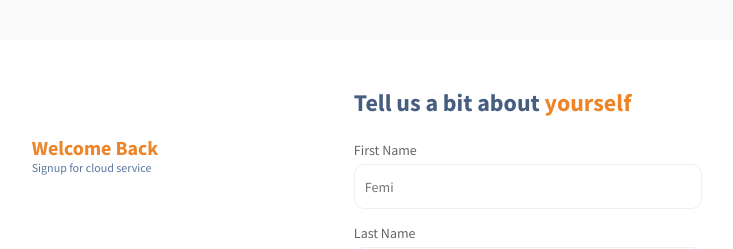
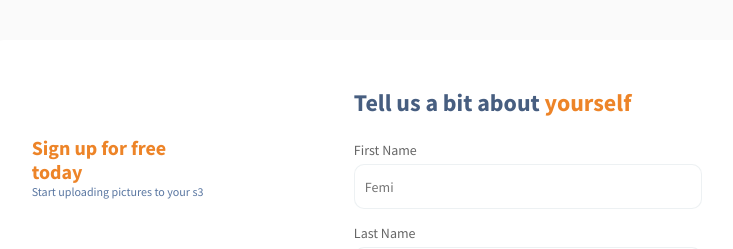
Before and after one commit to echilaka1/cloudproject, a React (Create React App) app: page /signup in a window 1280 px wide. Shown: the top 249 px of the page, without its empty margins (248-981 px from the left). Built offline with nearby package versions, Linux system fonts and the light colour scheme; no server answers.

Commit message:
added image upload to register and dashboard

```diff
--- a/src/pages/auth/signup/index.js
+++ b/src/pages/auth/signup/index.js
@@ -156,9 +156,9 @@ export default function Register() {
               <div class="col-md-4">
                 <div class="step-div p-5">
                   <div>
-                    <h1 class="login-welcome mt-5">Welcome Back</h1>
+                    <h1 class="login-welcome mt-5">Sign up for free today</h1>
                     <p class="login-welcome-details">
-                      Signup for cloud service
+                      Start uploading pictures to your s3
                     </p>
                   </div>
                 </div>
```
